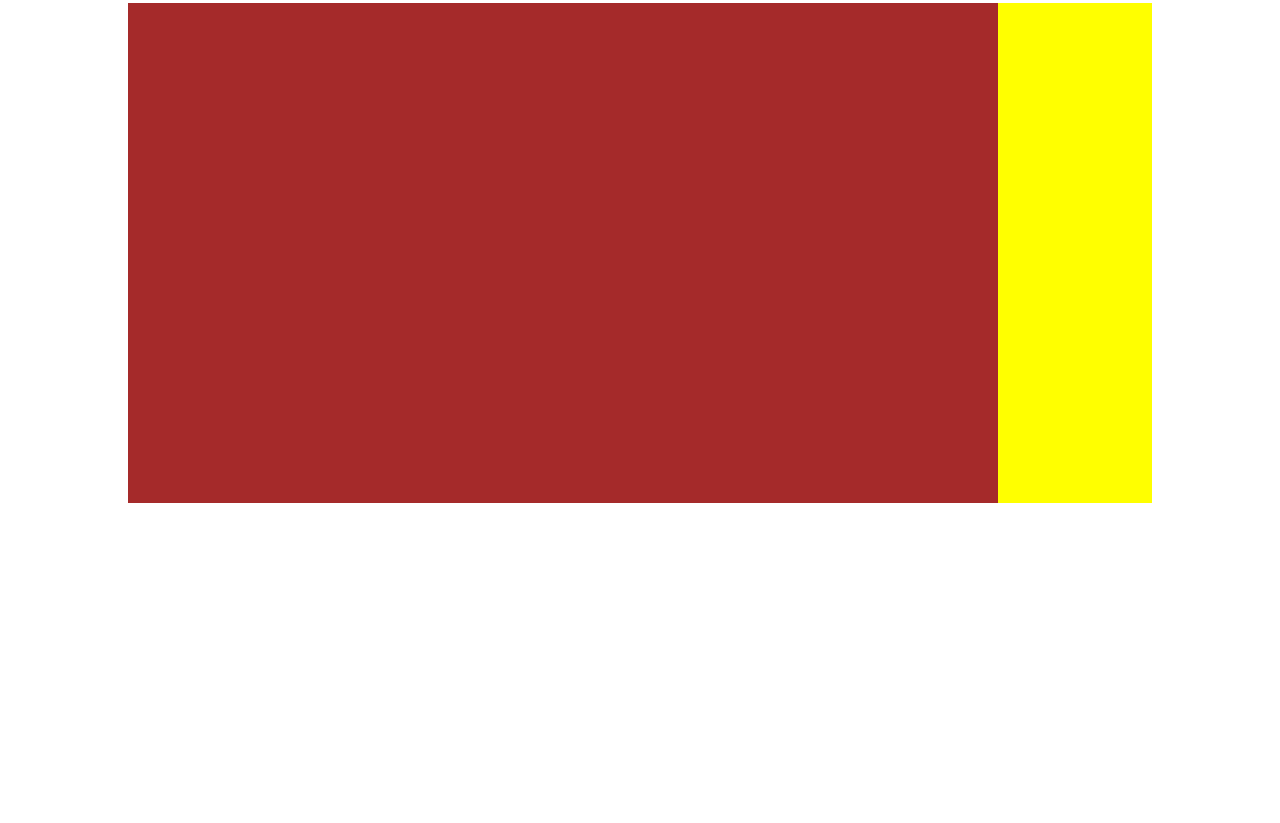
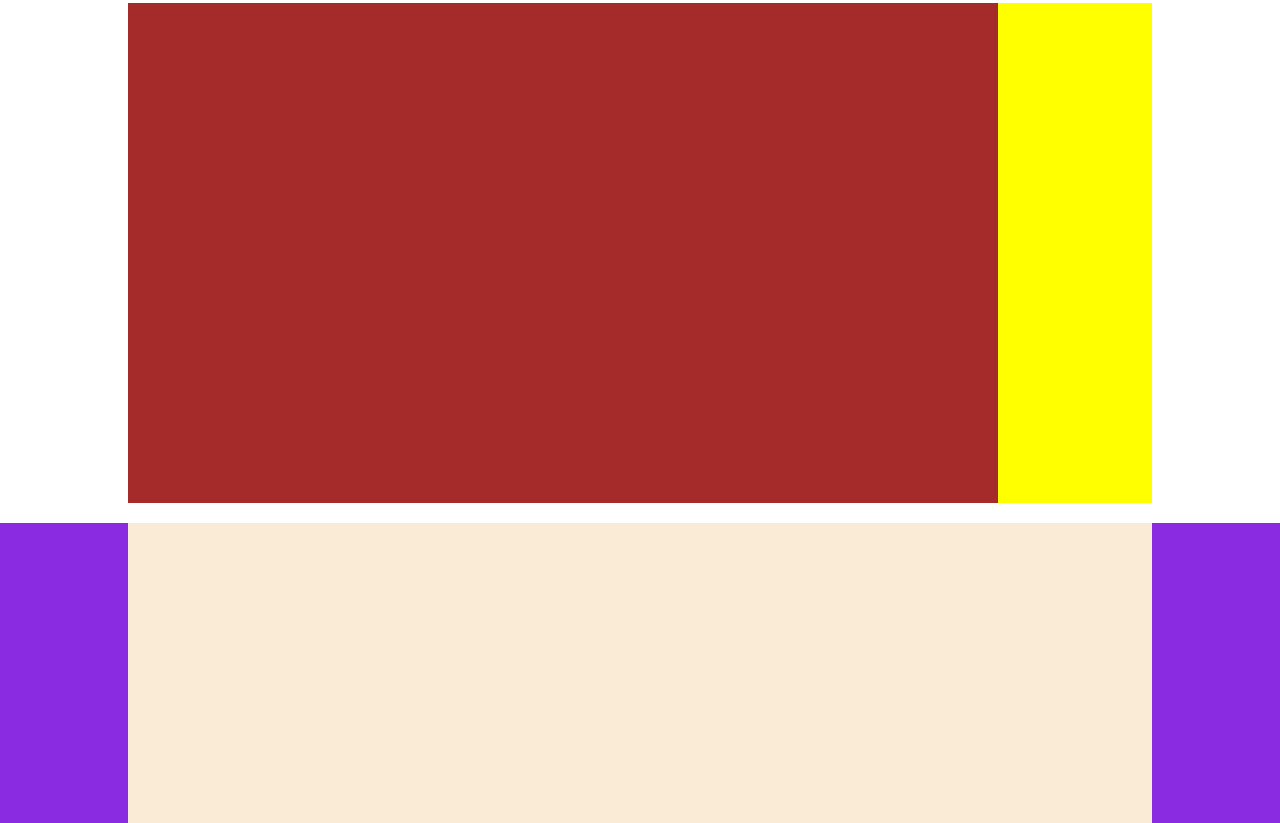
Before and after one commit to FabioBabaglioni/htmlcss-responsive-layout, a plain HTML site: page index.html in a window 1280 px wide. Shown: the part 2223-3046 px from the top of the page. Before the commit the page ends 2746 px from the top, so only its background shows below. Drawn offline with Linux system fonts and the light colour scheme.

Commit message:
create macro-layout section get started

```diff
--- a/css/style.css
+++ b/css/style.css
@@ -165,3 +165,15 @@ header, li{
     background-color: yellow;
     margin: 20px 0;
 }
+
+/* section get strated */
+
+.get{
+    height: 300px;
+}
+
+.text-big{
+    /* debug */
+    height: 300px;
+    background-color: antiquewhite;
+}
--- a/index.html
+++ b/index.html
@@ -99,7 +99,12 @@
         </section>
 
         <!-- section get strated -->
+        <section class="bg-v get">
+            <div class="container">
+                <div class="text-big"></div>
+            </div>
 
+        </section>
     </main>
 
     <!-- footer -->
```
